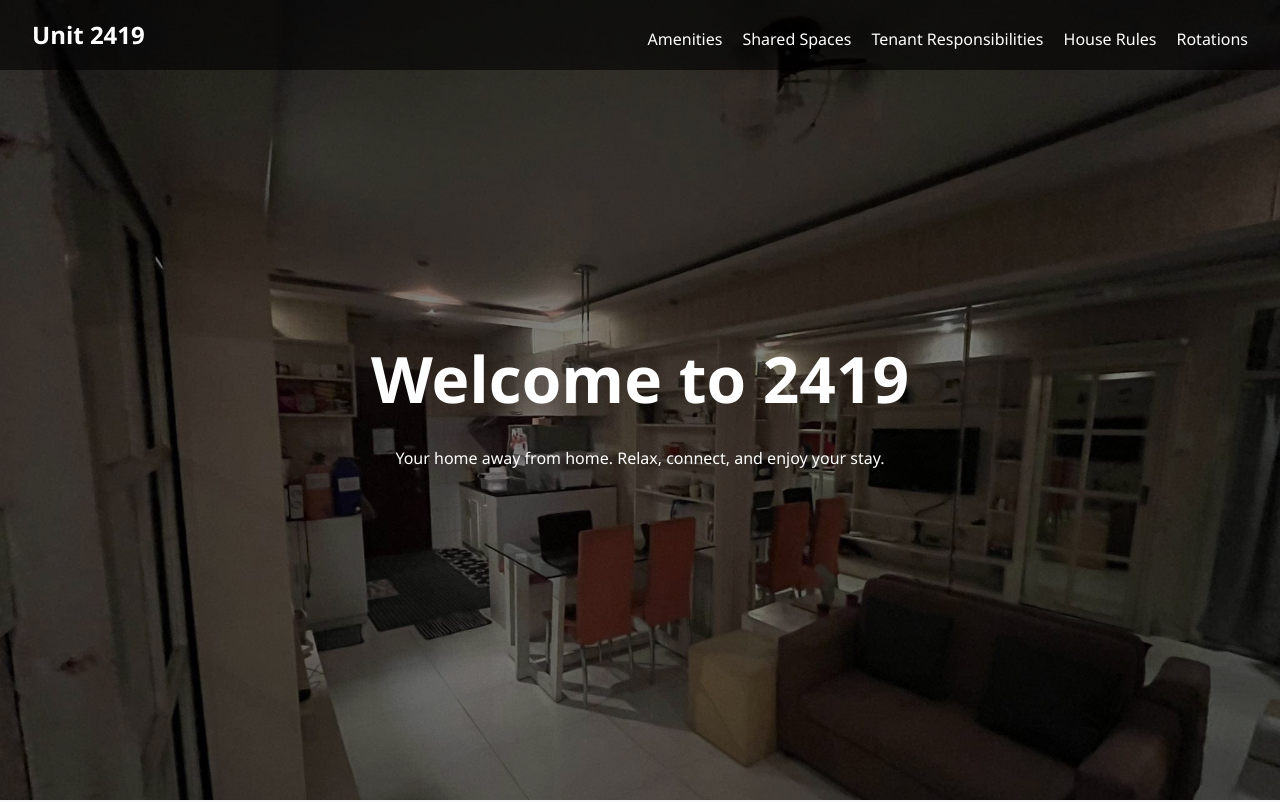
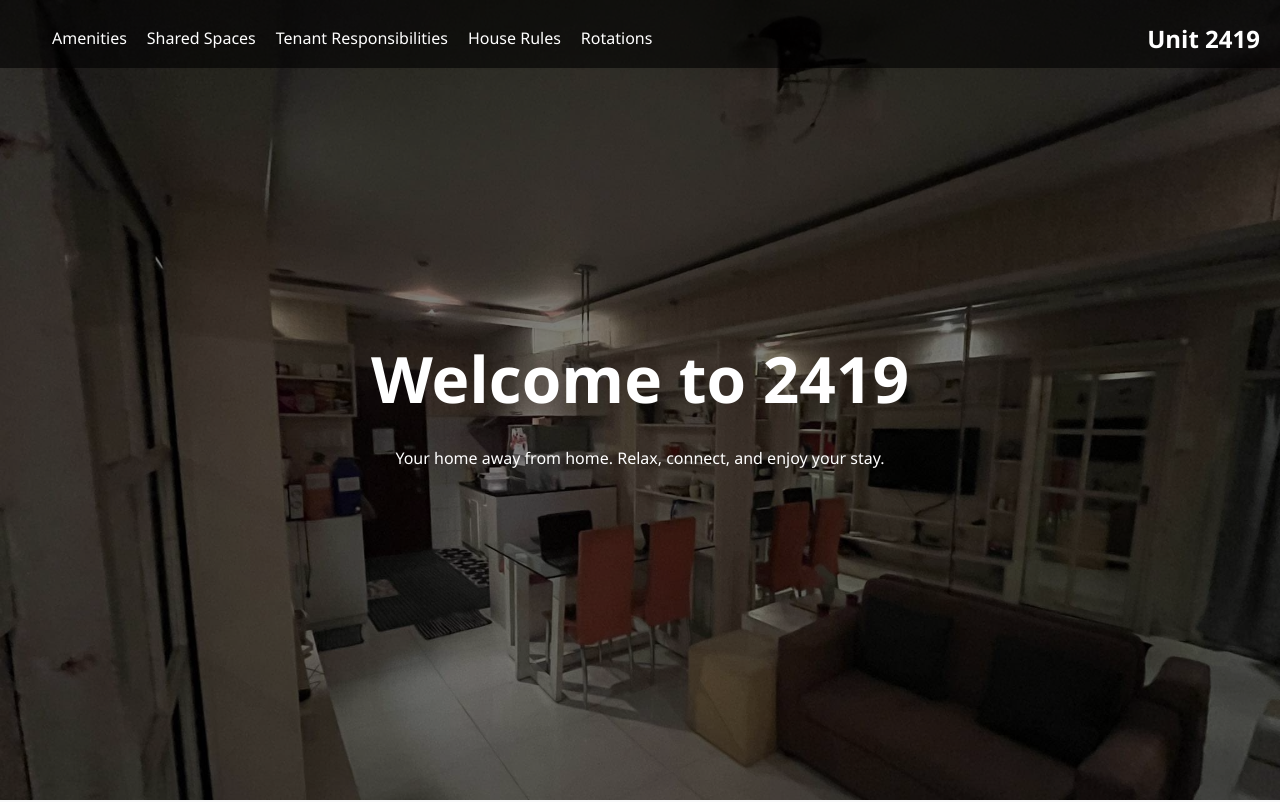
Before and after one commit to SeanAllison06/2419, a plain HTML site: page index.html in a window 1280 px wide. Shown: the top 802 px of the page. Drawn offline with Linux system fonts and the light colour scheme.

Commit message:
Update style.css

```diff
--- a/style.css
+++ b/style.css
@@ -50,6 +50,9 @@ nav {
     font-size: 1.5rem;
     font-weight: bold;
     color: #fff;
+    position: absolute;
+    right: 20px;   /* Move to the right */
+    top: 20px;     /* Align to the top */
 }
 
 .nav-links {
```
